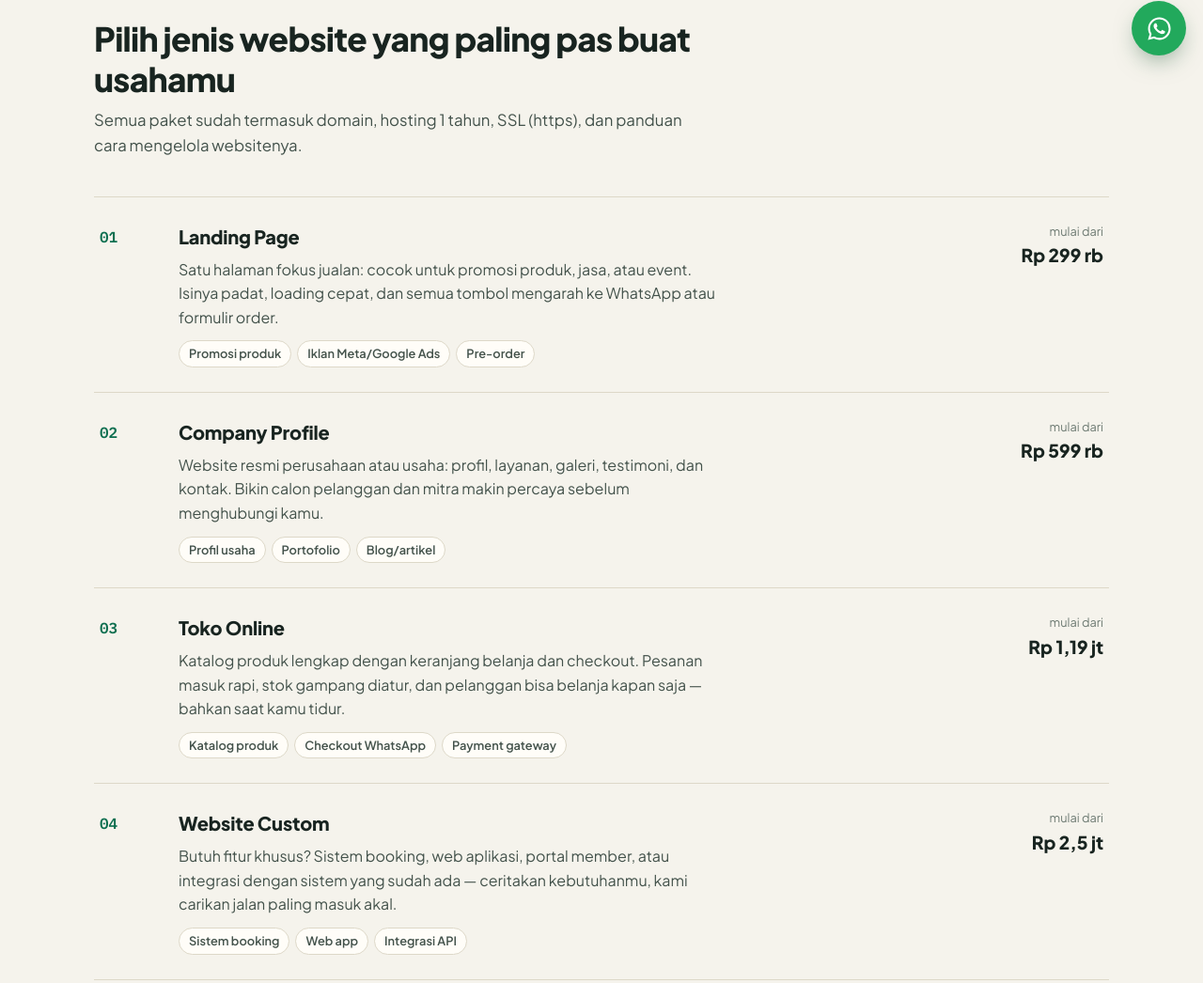
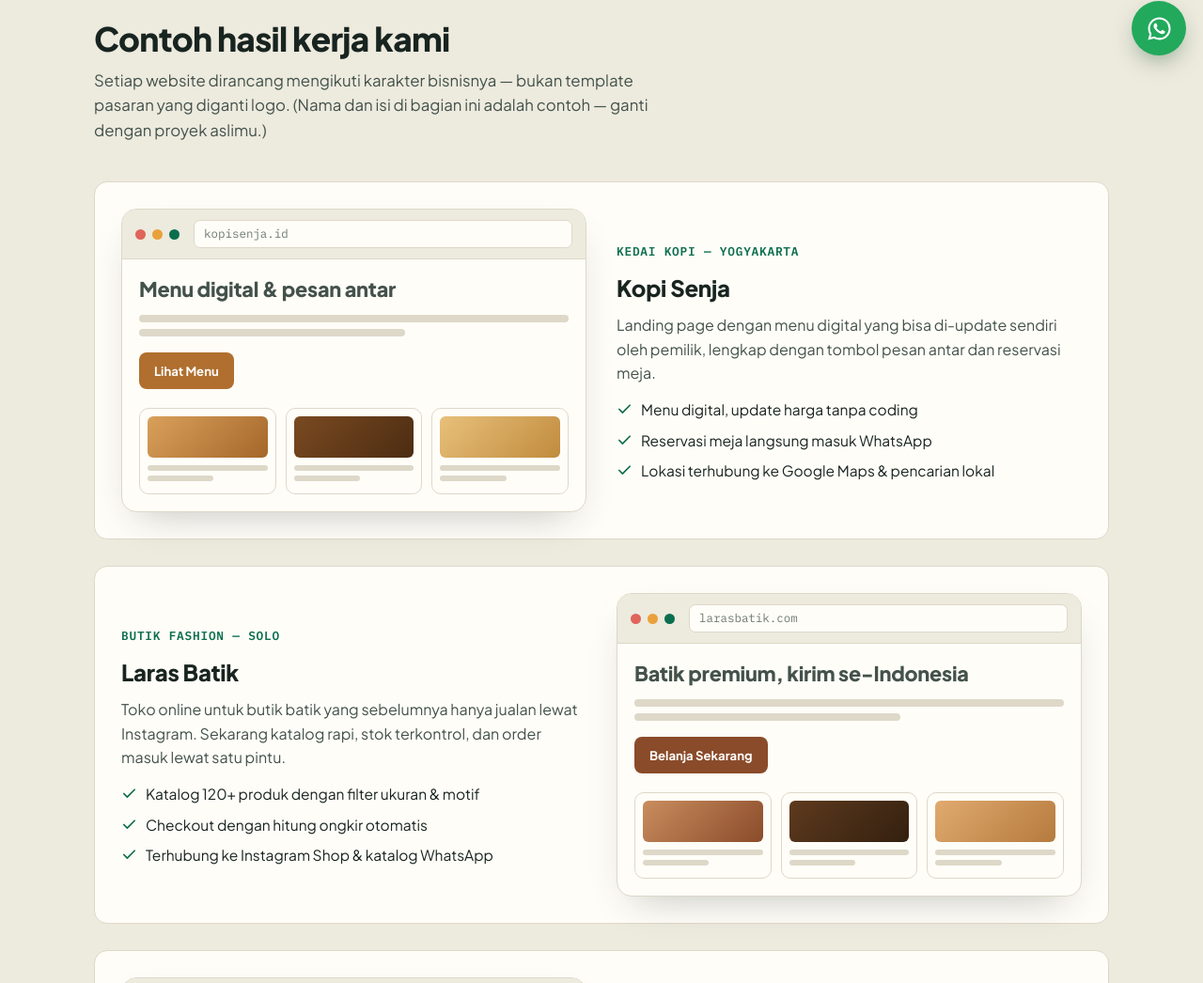
Before and after one commit to Weblariss/weblariss.github.io, a plain HTML site: page index.html in a window 1280 px wide. Shown: the part 723-1769 px from the top of the page at 94% size. Drawn offline with Linux system fonts and the light colour scheme.

Commit message:
Hapus section daftar layanan (duplikat section Harga) + tautan Layanan di nav

```diff
--- a/index.html
+++ b/index.html
@@ -156,26 +156,6 @@
       .sec-head h2 { font-size: clamp(1.6rem, 3.4vw, 2.2rem); font-weight: 800; letter-spacing: -.02em; line-height: 1.2; margin: 0 0 10px; }
       .sec-head p { color: var(--ink-soft); margin: 0; font-size: 1.05rem; }
 
-      /* Services */
-      .svc { border-top: 1px solid var(--line); }
-      .svc-row {
-        display: grid; grid-template-columns: 64px 1fr auto; gap: 20px; align-items: start;
-        padding: 26px 6px; border-bottom: 1px solid var(--line);
-      }
-      .svc-num { font-family: "IBM Plex Mono", monospace; font-weight: 600; color: var(--accent); font-size: 1rem; padding-top: 4px; }
-      .svc-row h3 { margin: 0 0 6px; font-size: 1.25rem; font-weight: 800; letter-spacing: -.01em; }
-      .svc-row p { margin: 0; color: var(--ink-soft); max-width: 36rem; }
-      .svc-tags { display: flex; flex-wrap: wrap; gap: 6px; margin-top: 12px; }
-      .svc-tags span { font-size: .8rem; font-weight: 600; border: 1px solid var(--line); border-radius: 999px; padding: 3px 10px; color: var(--ink-soft); background: var(--surface); }
-      .svc-price { text-align: right; white-space: nowrap; }
-      .svc-price small { display: block; color: var(--muted); font-size: .8rem; }
-      .svc-price b { font-size: 1.2rem; font-weight: 800; }
-      @media (max-width: 640px) {
-        .svc-row { grid-template-columns: 40px 1fr; }
-        .svc-price { grid-column: 2; text-align: left; margin-top: 4px; }
-        .svc-price small { display: inline; margin-right: 6px; }
-      }
-
       /* Portfolio */
       .folio { display: grid; gap: 28px; }
       .folio-item {
@@ -324,7 +304,6 @@
       <div class="wrap nav-inner">
         <a class="brand" href="#atas"><span class="brand-mark">&lt;/&gt;</span>Web<em>Laris</em></a>
         <nav class="nav-links" aria-label="Navigasi utama">
-          <a href="#layanan">Layanan</a>
           <a href="#portofolio">Portofolio</a>
           <a href="#harga">Harga</a>
           <a href="#kalkulator">Simulasi</a>
@@ -353,54 +332,6 @@
           </div>
         </div>
       </div>
-
-      <!-- LAYANAN -->
-      <section id="layanan">
-        <div class="wrap">
-          <div class="sec-head">
-            <h2>Pilih jenis website yang paling pas buat usahamu</h2>
-            <p>Semua paket sudah termasuk domain, hosting 1 tahun, SSL (https), dan panduan cara mengelola websitenya.</p>
-          </div>
-          <div class="svc">
-            <div class="svc-row">
-              <span class="svc-num">01</span>
-              <div>
-                <h3>Landing Page</h3>
-                <p>Satu halaman fokus jualan: cocok untuk promosi produk, jasa, atau event. Isinya padat, loading cepat, dan semua tombol mengarah ke WhatsApp atau formulir order.</p>
-                <div class="svc-tags"><span>Promosi produk</span><span>Iklan Meta/Google Ads</span><span>Pre-order</span></div>
-              </div>
-              <div class="svc-price"><small>mulai dari</small><b>Rp 299 rb</b></div>
-            </div>
-            <div class="svc-row">
-              <span class="svc-num">02</span>
-              <div>
-                <h3>Company Profile</h3>
-                <p>Website resmi perusahaan atau usaha: profil, layanan, galeri, testimoni, dan kontak. Bikin calon pelanggan dan mitra makin percaya sebelum menghubungi kamu.</p>
-                <div class="svc-tags"><span>Profil usaha</span><span>Portofolio</span><span>Blog/artikel</span></div>
-              </div>
-              <div class="svc-price"><small>mulai dari</small><b>Rp 599 rb</b></div>
-            </div>
-            <div class="svc-row">
-              <span class="svc-num">03</span>
-              <div>
-                <h3>Toko Online</h3>
-                <p>Katalog produk lengkap dengan keranjang belanja dan checkout. Pesanan masuk rapi, stok gampang diatur, dan pelanggan bisa belanja kapan saja — bahkan saat kamu tidur.</p>
-                <div class="svc-tags"><span>Katalog produk</span><span>Checkout WhatsApp</span><span>Payment gateway</span></div>
-              </div>
-              <div class="svc-price"><small>mulai dari</small><b>Rp 1,19 jt</b></div>
-            </div>
-            <div class="svc-row">
-              <span class="svc-num">04</span>
-              <div>
-                <h3>Website Custom</h3>
-                <p>Butuh fitur khusus? Sistem booking, web aplikasi, portal member, atau integrasi dengan sistem yang sudah ada — ceritakan kebutuhanmu, kami carikan jalan paling masuk akal.</p>
-                <div class="svc-tags"><span>Sistem booking</span><span>Web app</span><span>Integrasi API</span></div>
-              </div>
-              <div class="svc-price"><small>mulai dari</small><b>Rp 2,5 jt</b></div>
-            </div>
-          </div>
-        </div>
-      </section>
 
       <!-- PORTOFOLIO -->
       <section id="portofolio" class="alt">
@@ -745,7 +676,6 @@
           <p>Jasa pembuatan website untuk UMKM dan bisnis lokal Indonesia. Cepat, transparan, dan didampingi sampai online.</p>
         </div>
         <nav aria-label="Tautan layanan">
-          <a href="#layanan">Layanan</a>
           <a href="#portofolio">Portofolio</a>
           <a href="#harga">Paket Harga</a>
         </nav>
```
